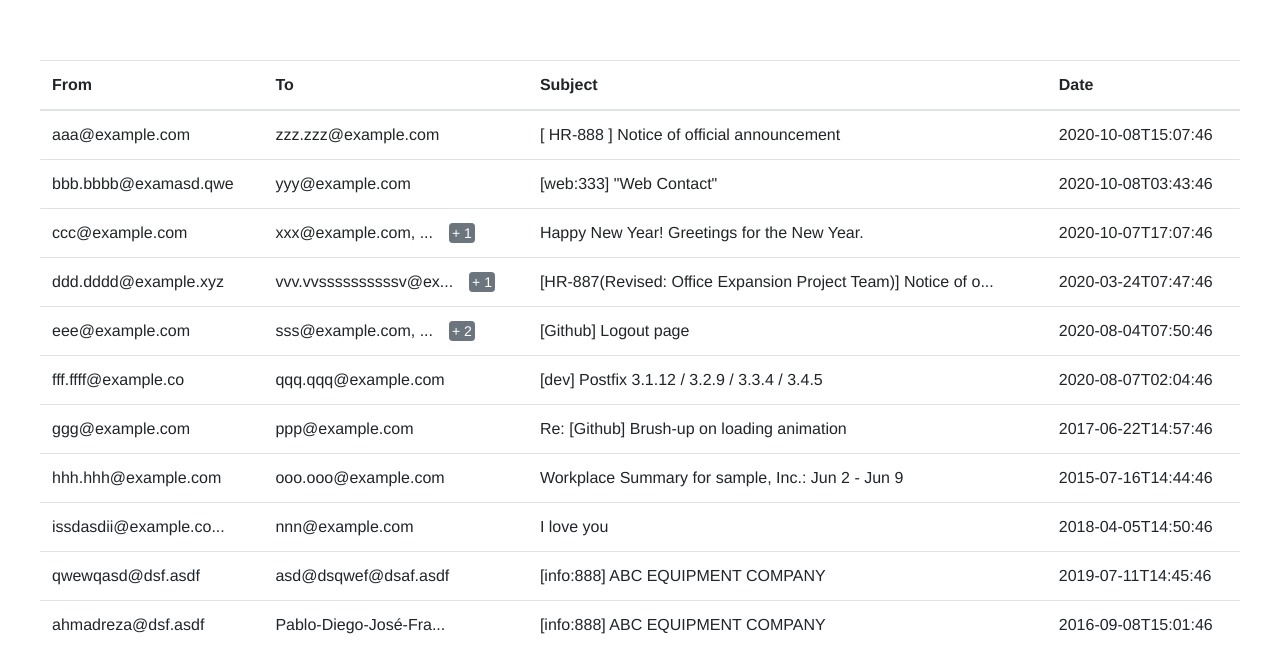
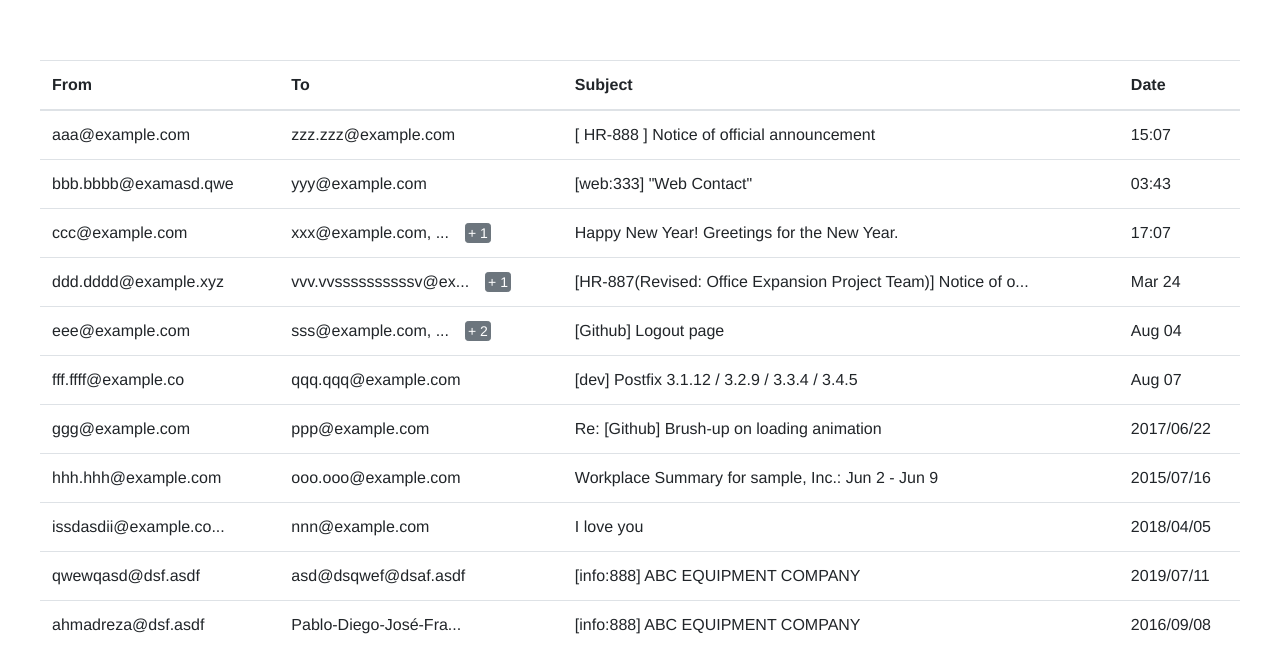
Before and after one commit to AhmadrezaHK/hennge, a Vue app: page / in a window 1280 px wide. Shown: the top 672 px of the page. Built offline with nearby package versions, Linux system fonts and the light colour scheme.

Commit message:
add format date function

```diff
--- a/src/App.vue
+++ b/src/App.vue
@@ -57,7 +57,7 @@
                         </div>
                     </td>
                     <td>{{ formatLongString(email.subject, 60) }}</td>
-                    <td>{{ email.date }}</td>
+                    <td>{{ formatDate(email.date) }}</td>
                 </tr>
             </tbody>
         </table>
@@ -77,6 +77,12 @@ import { emailList } from "./emailList";
 export default defineComponent({
     name: "App",
     setup() {
+        console.log(
+            dayjs(
+                dayjs().toDate().getTime() -
+                    dayjs(emailList[6].date).toDate().getTime()
+            ).format()
+        );
         const MAX_EMAIL_CHAR_SIZE = 20;
 
         const EmailShowingModeList: {
@@ -130,6 +136,21 @@ export default defineComponent({
             }[mode];
         }
 
+        function formatDate(date: string): string {
+            if (
+                Date.now() - new Date(date).getTime() <
+                1000 * 60 * 60 * 24
+            ) {
+                return dayjs(date).format("HH:mm");
+            }
+            else if(dayjs(date).year() === dayjs().year()){
+                return dayjs(date).format("MMM DD")
+            }
+            else{
+                return dayjs(date).format("YYYY/MM/DD")
+            };
+        }
+
         return {
             emailList,
 
@@ -141,6 +162,8 @@ export default defineComponent({
             formatLongString,
 
             MAX_EMAIL_CHAR_SIZE,
+
+            formatDate,
         };
     },
 });
```
